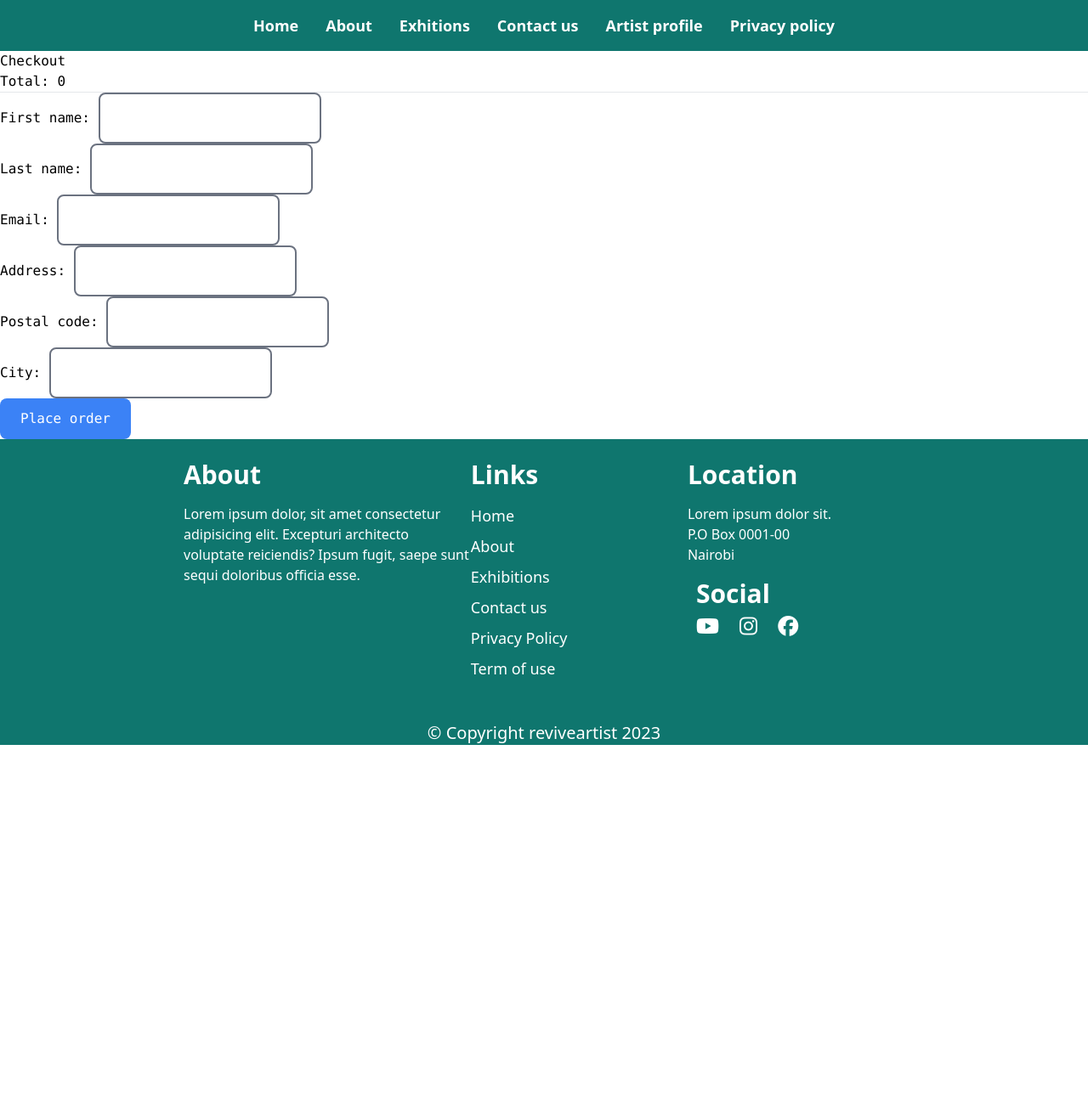
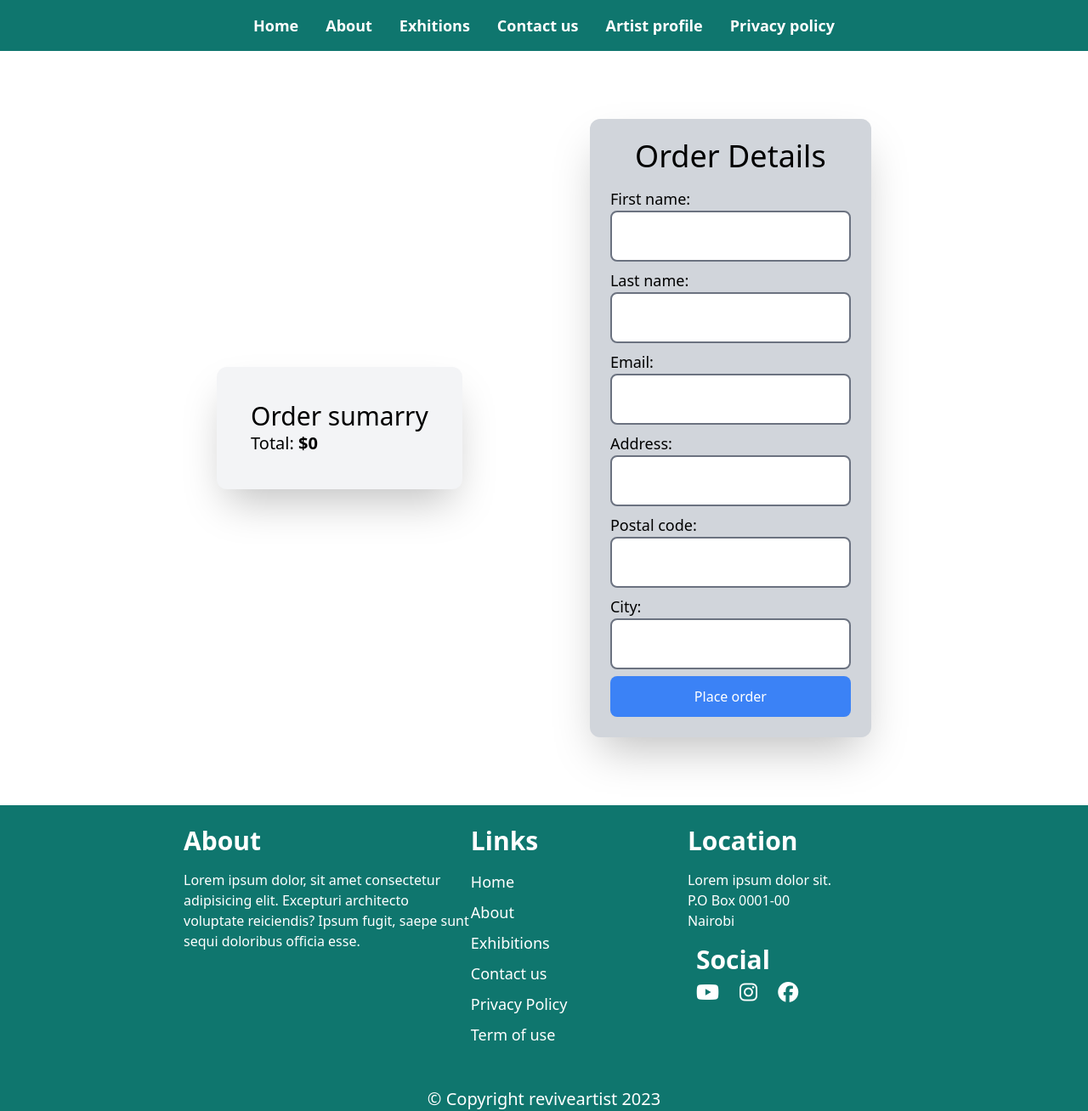
Before and after one commit to zablon-oigo/art, a Django app: page /orders/create/ in a window 1280 px wide. Shown: the part 72-1380 px from the top of the page at 85% size. Before the commit the page ends 949 px from the top, so only its background shows below. Run offline with Django 4.2, Linux system fonts and the light colour scheme; style sheets or scripts are compiled from the project's sources; parts of the project's set-up code (start-up, migrations or seed data) failed here and were passed over; some libraries are stand-ins or nearby versions.

Commit message:
orders details form

```diff
--- a/templates/orders/create.html
+++ b/templates/orders/create.html
@@ -5,23 +5,35 @@ Checkout
 {% endblock %}
 
 {% block content %}
-<section class="">
-    <h1 class="">Checkout</h1>
+<section class="max-w-4xl mx-auto my-20 font-sans">
+<div class="flex items-center  gap-6 md:flex-row flex-col ">
+    <div class="bg-gray-100 shadow-2xl max-w-md mx-auto rounded-xl p-10">
+        <h1 class="text-3xl text-center">Order sumarry</h1>
         <ul class="">
             {% for item in cart %}
-        <li class="">
-            {{item.quatity}} x {{item.product.name}}
+            <li class="text-lg">
+                {{item.quantity}} x {{item.product.name}}
                 <span class="">{{item.total_price}}</span>
             </li>
             {% endfor %}
         </ul>
-    <h3 class="">Total: <span class="">{{cart.get_total_price}}</span></h3>
-    <hr>
+        <h3 class="text-xl">Total: <span class="font-semibold">${{cart.get_total_price}}</span></h3>
+    </div>
+
+    <div class="bg-gray-300 max-w-md mx-auto shadow-2xl rounded-xl p-6">
+        <h2 class="text-4xl mb-4 text-center">Order Details</h2>
         <form action="" method="post">
-        {{form.as_p}}
-        <input type="submit" value="Place order" class="bg-blue-500 hover:bg-blue-700 text-white px-6 py-3 rounded-lg">
+            {% for field in form %}
+            <div class="mb-2">
+                <label for="" class="text-lg block">{{field.label_tag}}</label>
+                {{field}}
+            </div>
+            {% endfor%}
+            <input type="submit" value="Place order" class="w-full bg-blue-500 hover:bg-blue-700 text-white px-6 py-3 rounded-lg">
             {% csrf_token %}
         </form>
+    </div>
+</div>
 </section>
 
 
```
Lines whose indentation alone changed are shown as unchanged.
